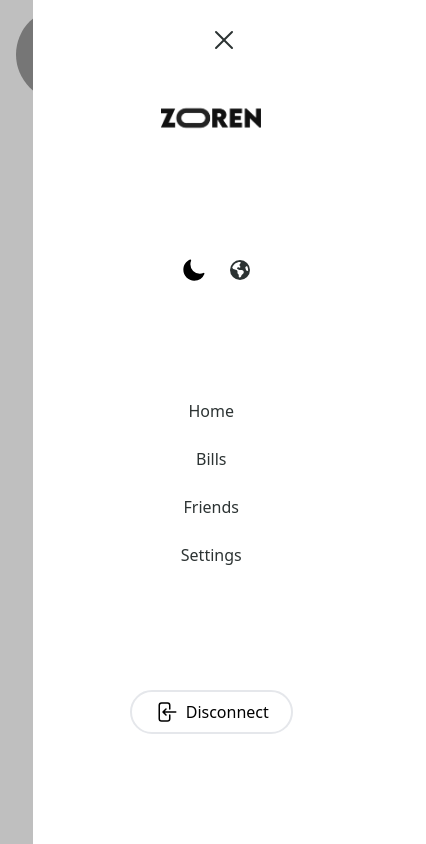
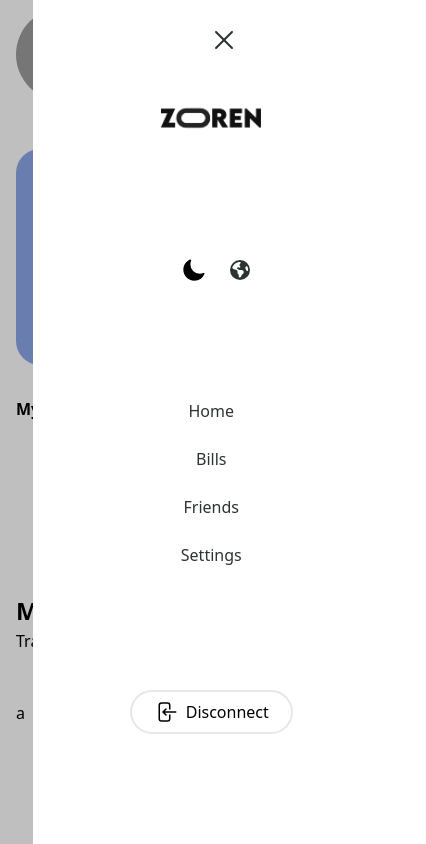
Before and after one commit to srteerra/zoren, a Next.js app: page /dashboard in a window 390 px wide. Shown: the top 844 px of the page, 426 px wide, since content can reach past the window. Built offline with nearby package versions, Linux system fonts and the light colour scheme; grey boxes are pictures that could not be loaded.

Commit message:
feat: responsive adjustments on dashboard

```diff
--- a/src/components/ActionDash.jsx
+++ b/src/components/ActionDash.jsx
@@ -2,7 +2,7 @@ import { QrCodeIcon, LinkIcon } from "@heroicons/react/24/solid";
 
 function ActionCenterDashboard() {
   return (
-    <div className="flex gap-12 my-16">
+    <div className="hidden lg:flex gap-12 my-16">
       {/* Create session action */}
       <div className="flex gap-6 items-center text-black dark:text-white">
         <button
--- a/src/components/Nav.jsx
+++ b/src/components/Nav.jsx
@@ -4,9 +4,9 @@ import RegionChange from "./Region";
 function Nav() {
 
     return(
-        <div className="w-full flex items-center justify-between py-12">
+        <div className="w-full hidden lg:flex items-center justify-between py-12">
             <h1>Dashboard</h1>
-            <div className="flex items-center gap-4">
+            <div className="items-center gap-4 hidden lg:flex">
                 <DarkMode />
                 <RegionChange />
             </div>
--- a/src/components/RecentTransactions.jsx
+++ b/src/components/RecentTransactions.jsx
@@ -8,9 +8,9 @@ function MostRecentTransactions() {
         <h2>Most Recent</h2>
         <p>Trasactions</p>
       </div>
-      <div className="my-12">
+      <div className="my-12 overflow-x-scroll">
         {/* Transaction card */}
-        <div className="flex justify-between">
+        <div className="flex justify-between min-w-[800px]">
             {/* Avatar */}
             <div>a</div>
             {/* Name */}
--- a/src/components/Sidebar.jsx
+++ b/src/components/Sidebar.jsx
@@ -21,7 +21,7 @@ const Sidebar = () => {
     null;
   } else {
     return (
-      <aside className="hidden lg:flex flex-col items-center justify-around p-4 h-screen w-3/12 w-2xl:w-4/12 bg-primary dark:bg-gray-800">
+      <aside className="hidden 2xl:flex flex-col items-center justify-around p-4 h-screen w-3/12 w-2xl:w-4/12 bg-primary dark:bg-gray-800">
         <div>
           <div className="flex flex-col items-center">
             <Link href={"/"}>
--- a/src/pages/dashboard/index.jsx
+++ b/src/pages/dashboard/index.jsx
@@ -1,23 +1,25 @@
 import ActionCenterDashboard from "@/components/ActionDash";
+import { Collections } from "@/containers/Collections";
 import Nav from "@/components/Nav";
 import MostRecentTransactions from "@/components/RecentTransactions";
+import { PlusSmallIcon } from "@heroicons/react/24/solid";
 import Link from "next/link";
 
 const dashboard = () => {
   return (
-    <div className="py-10 px-16 h-screen lg:overflow-y-scroll">
+    <div className="py-10 px-4 sm:px-8 lg:px-16 h-screen lg:overflow-y-scroll">
         <Nav />
         <div className="grid grid-cols-1 grid-rows-1 md:grid-cols-2 gap-12">
           {/* Balance card */}
-          <div className="bg-secondary dark:bg-gray-600 p-14 rounded-3xl text-light">
+          <div className="bg-secondary dark:bg-gray-600 p-12 lg:p-14 rounded-3xl text-light">
             <p className="text-lg">Your balance</p>
-            <p className="text-4xl font-extrabold py-2">34 SOL</p>
+            <p className="text-5xl font-extrabold py-2">34 SOL</p>
             <p className="text-lg">
               <span>=</span> $642.63 USD
             </p>
           </div>
           {/* Reminder card */}
-          <div className="bg-black dark:bg-dark p-14 rounded-3xl text-light">
+          <div className="bg-black hidden md:block dark:bg-dark p-14 rounded-3xl text-light">
             <div>
               <p className="text-4xl">
                 Hi, <span className="font-bold">Terra</span>
@@ -33,6 +35,19 @@ const dashboard = () => {
             </div>
           </div>
         </div>
+        {/* Collection section */}
+        <section className="block lg:hidden my-8">
+          <div className="flex items-center justify-between">
+            <span className="font-bold">My collection</span>
+            <button>
+              <PlusSmallIcon className="h-6 w-6" />
+            </button>
+          </div>
+          {/* list of collections */}
+          <div className="flex my-4">
+            <Collections />
+          </div>
+        </section>
         <ActionCenterDashboard />
         <MostRecentTransactions />
       </div>
```
